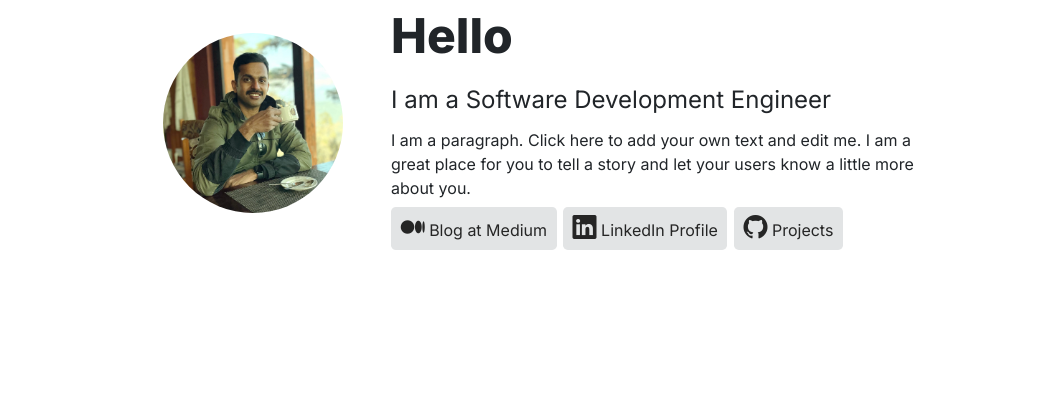
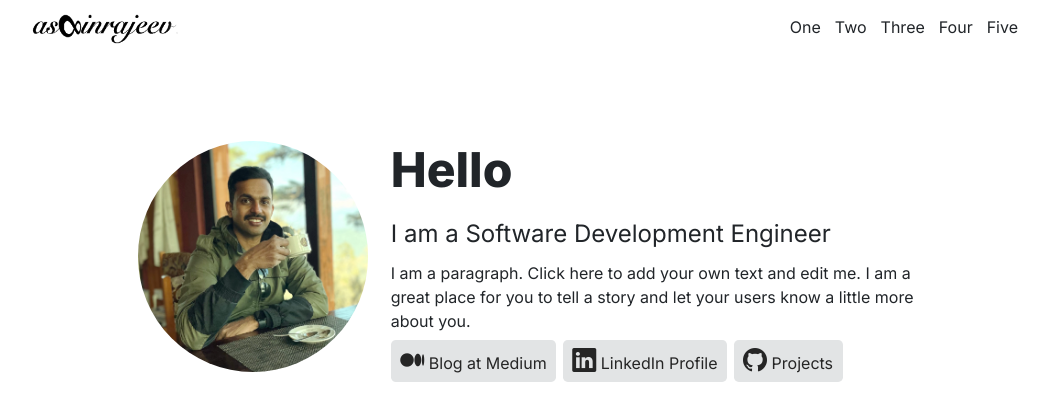
Before and after one commit to aswinrajeev/aswinrajeev.github.io, a Next.js app in the folder aswin-home/: page / in a window 1280 px wide. Shown: the top 420 px of the page, without its empty margins (115-1164 px from the left). Built offline with nearby package versions, Linux system fonts and the light colour scheme.

Commit message:
Add header and CSS changes

```diff
--- a/aswin-home/src/app/globals.scss
+++ b/aswin-home/src/app/globals.scss
@@ -12,9 +12,40 @@
 // $bootstrap-icons-font-dir: "../node_modules/bootstrap-icons/font/fonts";
 @import "bootstrap-icons/font/bootstrap-icons";
 
+body {
+    min-width: 450px;
+}
+
 a {
     text-decoration: none;
     color:#252525
+}
+
+.header {
+    max-width: 1000px;
+    position: relative;
+    top: 0;
+    left: 0;
+    margin: auto;
+    height: 4em;
+}
+
+.logo {
+    width: 10em;
+    float: left;
+    padding: 7px;
+    position: relative;
+    top: 0.2em;
+}
+
+.navbar {
+    float: right;
+}
+
+.navbar .nav-link {
+    float: left;
+    padding: 7px;
+    height: 3em;
 }
 
 .display-pic img {
@@ -23,12 +54,13 @@ a {
 
 .about {
     display: grid;
+    clear: both;
     height: auto;
     width: 90%;
     max-width: 800px;
-    min-width: 350px;
-    gap: 10px;
+    gap: 0.6em;
     margin: auto;
+    margin-top: 70px;
     text-align: center;
     grid-template-areas:
         'dp'
@@ -109,7 +141,7 @@ a {
     }
 
     .display-pic img {
-        width: 90%;
+        width: 90% !important;
     }
 
 }
--- a/aswin-home/src/app/layout.tsx
+++ b/aswin-home/src/app/layout.tsx
@@ -5,8 +5,8 @@ import "./globals.scss";
 const inter = Inter({ subsets: ["latin"] });
 
 export const metadata: Metadata = {
-  title: "Create Next App",
-  description: "Generated by create next app",
+  title: "Aswin Rajeev",
+  description: "Software engineer by profession. Writes about software engineering career, emerging trends in software development, and development tips & tricks.",
 };
 
 export default function RootLayout({
--- a/aswin-home/src/app/page.tsx
+++ b/aswin-home/src/app/page.tsx
@@ -2,6 +2,19 @@ import { Fragment } from "react";
 
 export default function Home() {
   return (
+    <Fragment>
+      <header className="header">
+        <img className="logo" src="/aswinrajeev.webp" alt="Aswin Rajeev logo"/>
+        <nav className="navbar">
+          <ul>
+            <li className="nav-link">One</li>
+            <li className="nav-link">Two</li>
+            <li className="nav-link">Three</li>
+            <li className="nav-link">Four</li>
+            <li className="nav-link">Five</li>
+          </ul>
+        </nav>
+      </header>
       <div className="about">
         <div className="display-pic">
           <img src="/dp.jpg" alt="Display picture"/>
@@ -15,5 +28,6 @@ export default function Home() {
           <a href="https://www.github.com/aswinrajeev"><li><i className="bi bi-github"></i> <span className="social-text">Projects</span></li></a>
         </div>
       </div>
+    </Fragment>
   );
 }
```
Also changed, not shown: aswin-home/public/aswinrajeev.webp (added). Lines whose indentation alone changed are shown as unchanged.
